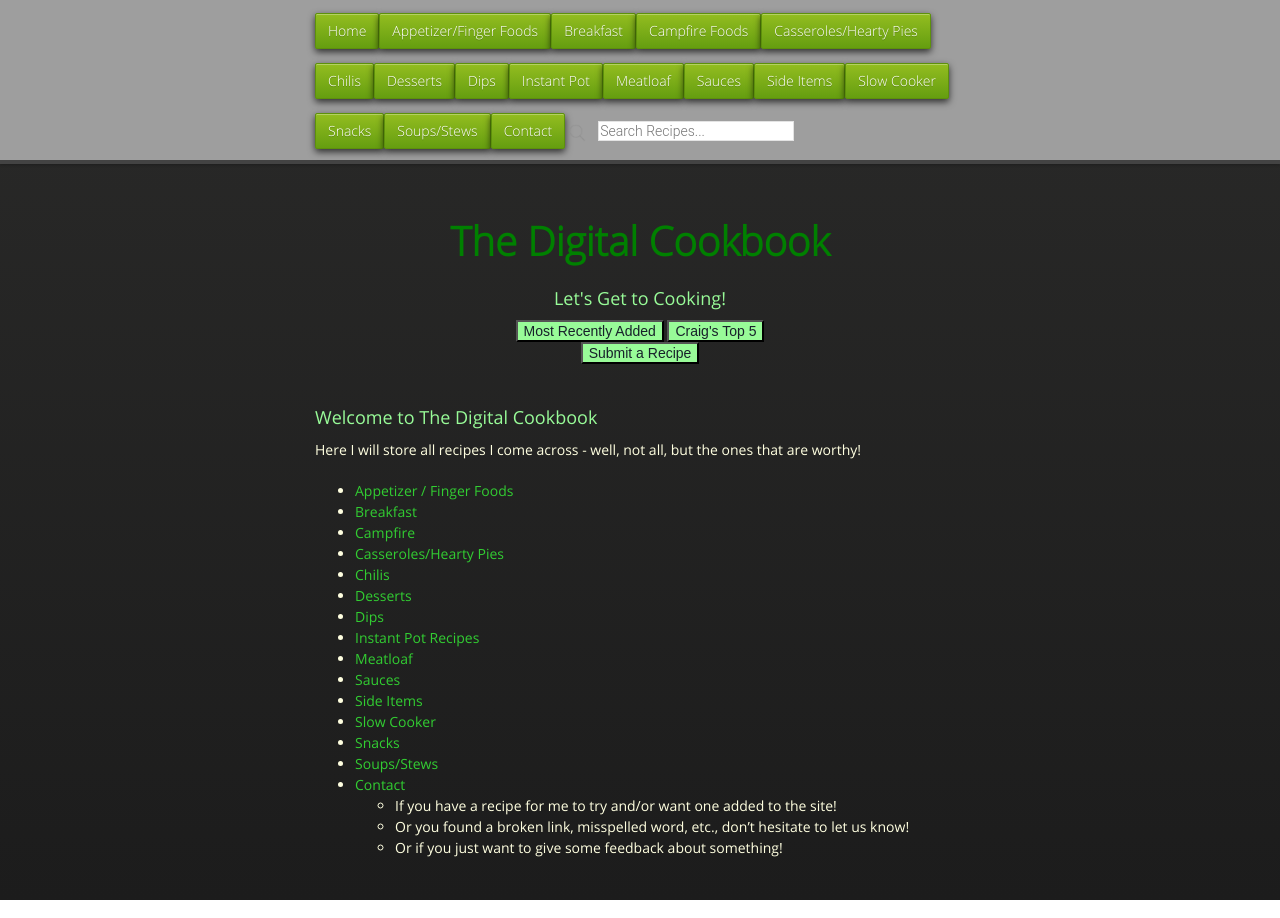
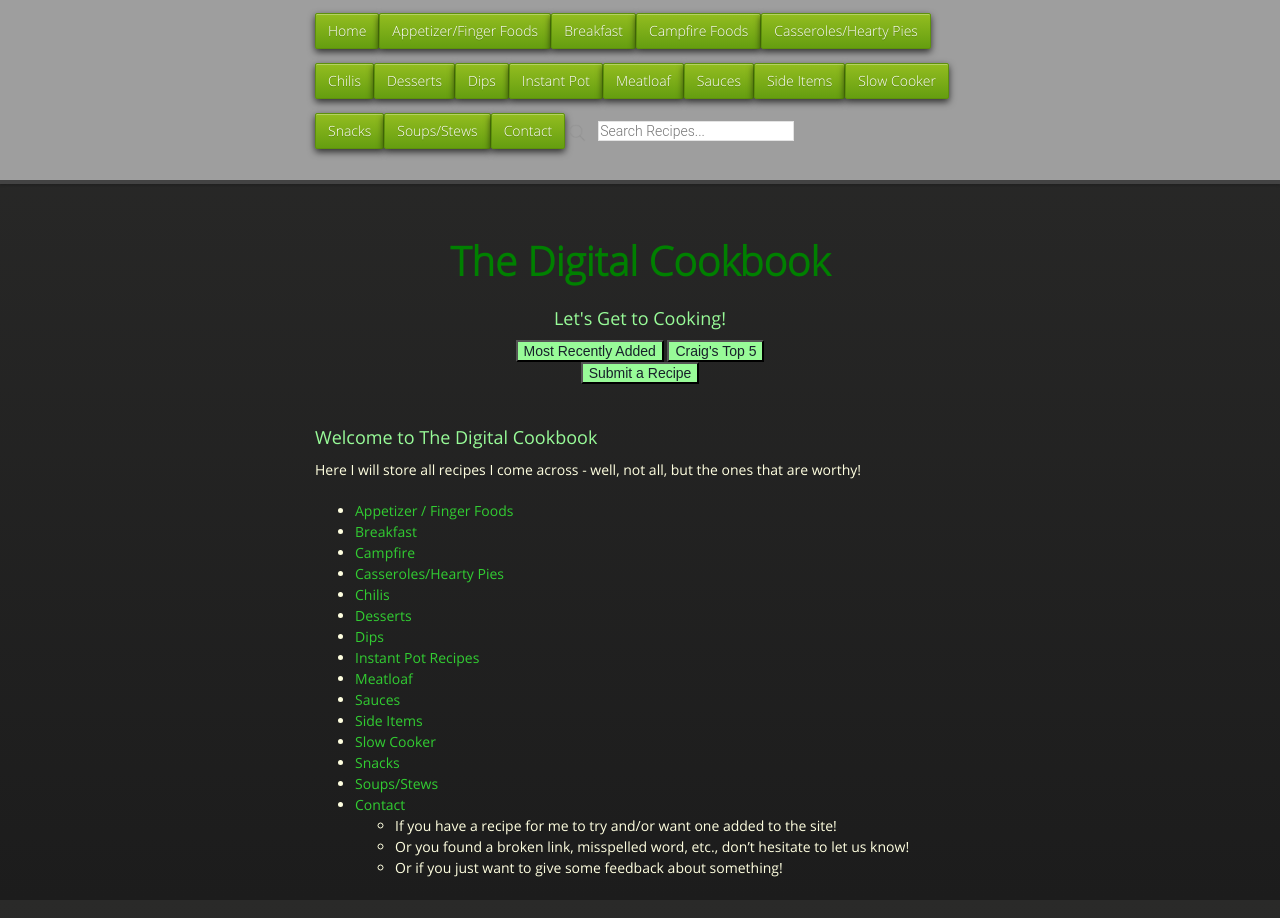
Before and after one commit to cmwillett/TheDigitalCookbook, a Jekyll site: the page built from index.md, in a window 1280 px wide. Built offline with Jekyll 4.4.1, drawn with Linux system fonts in a browser that asks for light colours; nearby versions of some CDN libraries.

Commit message:
messing with header buttons

```diff
--- a/stylesheets/styles.css
+++ b/stylesheets/styles.css
@@ -719,8 +719,8 @@ dt {
   z-index: 100;
   left: 0;
   top: 0px;
-  /*height: 120px;*/
-  height: 160px;
+  /*height: 160px;*/
+  height: 180px;
   width: 100%;
   position: relative;/*was fixed*/
   background: url(../images/nav-bg.gif) #353535;
```
